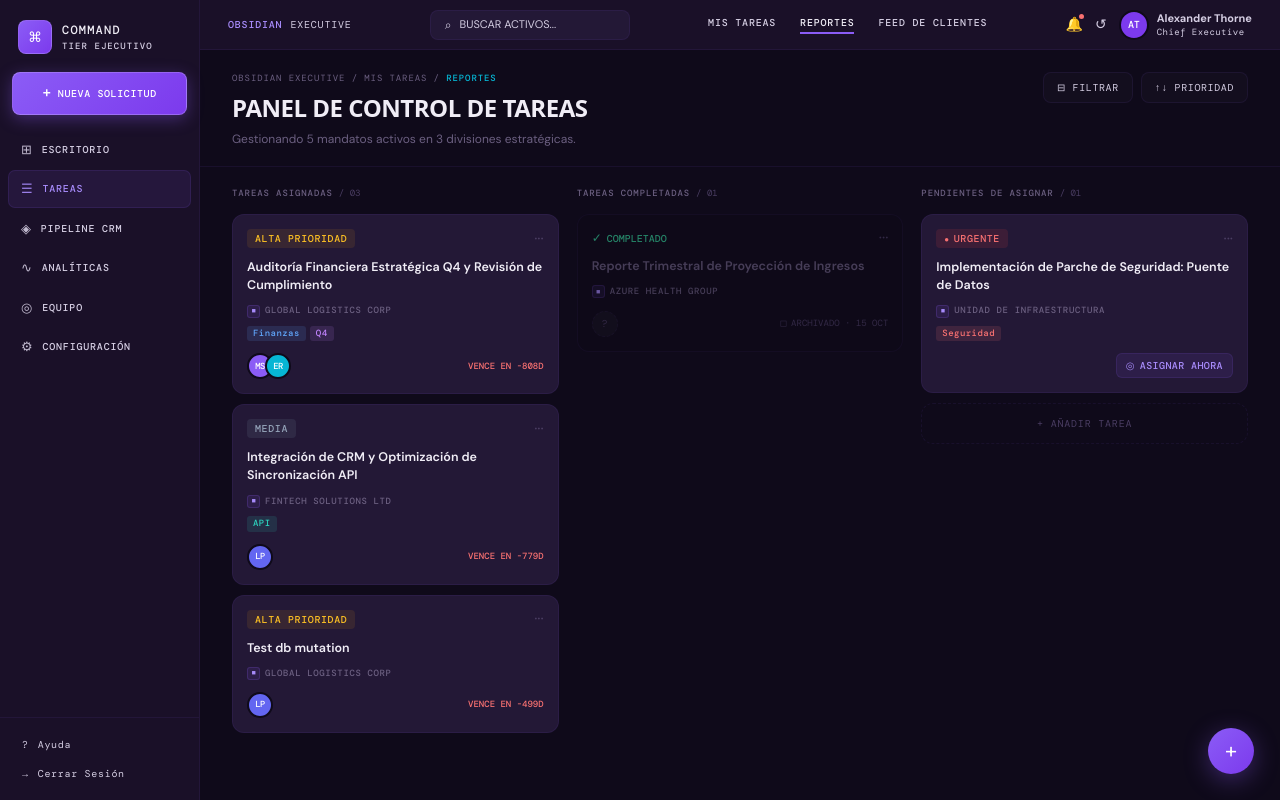
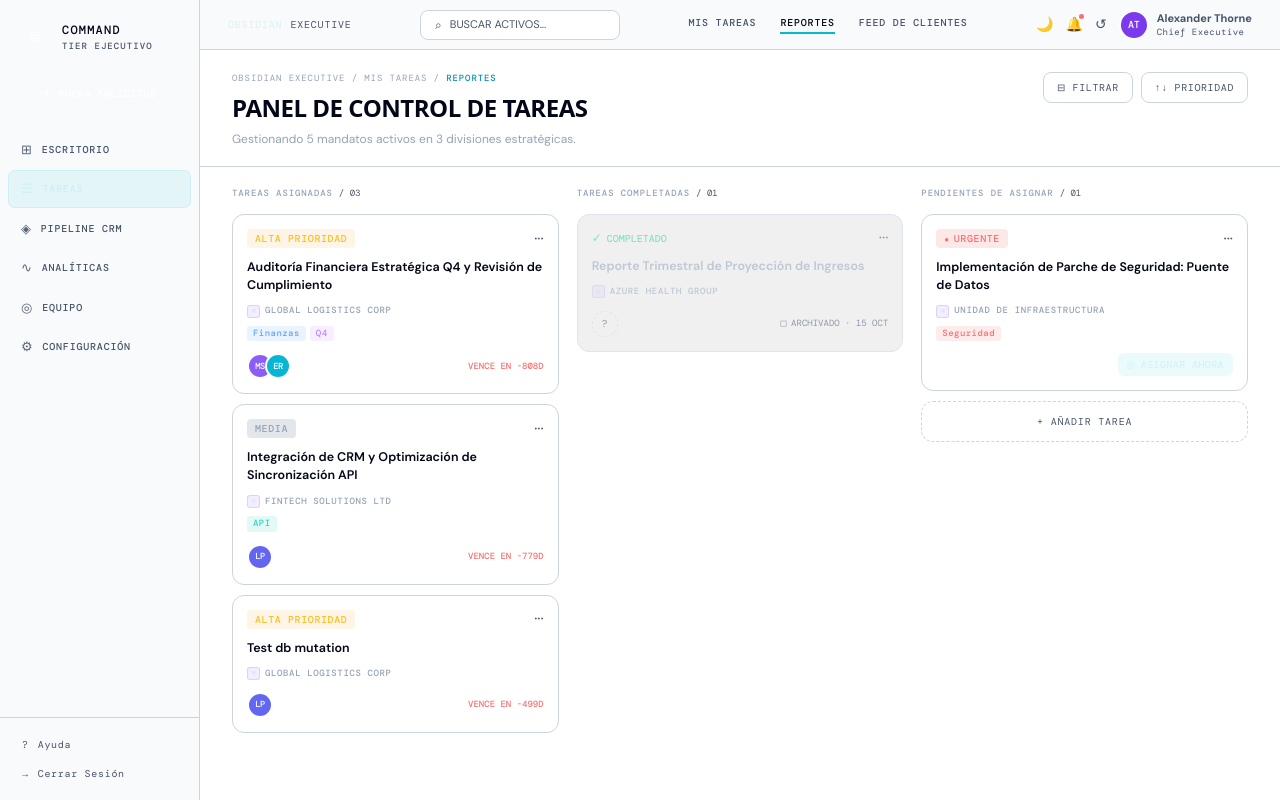
Before and after one commit to SergioE-ASY/Gestor-de-flujo-de-trabajo, a React (Vite) app in the folder Frontend/: page / in a window 1280 px wide. Built offline with nearby package versions, Linux system fonts and the light colour scheme; data requests are answered from the project's data file; a web font is replaced by a local one.

Commit message:
fix: problem with main colors fixed, added dark mode too

```diff
--- a/Frontend/src/components/TaskManager.css
+++ b/Frontend/src/components/TaskManager.css
@@ -7,30 +7,30 @@
    CSS CUSTOM PROPERTIES — New Purple Palette
    ============================================================ */
 :root {
-  --bg-base: #0f0a1a;
-  --bg-surface: #1a1028;
-  --bg-card: #231836;
-  --bg-input: #170f26;
-  --bg-overlay: rgba(0,0,0,0.72);
+  --bg-base: var(--background);
+  --bg-surface: var(--sidebar-bg);
+  --bg-card: var(--card-bg);
+  --bg-input: var(--input-bg);
+  --bg-overlay: rgba(0,0,0,0.5);
 
-  --accent: #8b5cf6;
-  --accent-hover: #7c3aed;
-  --accent-light: #a78bfa;
-  --accent-bg: rgba(139,92,246,0.10);
-  --accent-bg-hover: rgba(139,92,246,0.18);
-  --accent-secondary: #06b6d4;
-  --accent-gradient: linear-gradient(135deg, #8b5cf6, #7c3aed);
-  --accent-shadow: rgba(139,92,246,0.35);
+  --accent: var(--accent-primary);
+  --accent-hover: var(--accent-primary-hover);
+  --accent-light: var(--accent-primary-light);
+  --accent-bg: var(--sidebar-active);
+  --accent-bg-hover: rgba(0, 229, 255, 0.25);
+  --accent-secondary: var(--color-info-text);
+  --accent-gradient: var(--accent-gradient);
+  --accent-shadow: var(--shadow-md);
 
-  --text-heading: #f0edf6;
-  --text-body: #d4cde2;
-  --text-muted: #6b5f80;
-  --text-dim: #4a3d62;
+  --text-heading: var(--foreground);
+  --text-body: var(--foreground-secondary);
+  --text-muted: var(--foreground-muted);
+  --text-dim: var(--foreground-secondary);
 
-  --border: rgba(139,92,246,0.12);
-  --border-subtle: rgba(139,92,246,0.08);
+  --border: var(--border);
+  --border-subtle: var(--border-hover);
 
-  --scrollbar-thumb: rgba(139,92,246,0.15);
+  --scrollbar-thumb: var(--accent-primary-light);
 }
 
 /* ============================================================
--- a/Frontend/src/components/TopNav.tsx
+++ b/Frontend/src/components/TopNav.tsx
@@ -1,8 +1,26 @@
 import { Avatar } from "./Atoms";
 import { useData } from "./DataContext";
+import { useState, useEffect } from "react";
 
 export default function TopNav({ onMenuToggle }: { onMenuToggle: () => void }) {
   const { currentUser } = useData();
+  const [isDark, setIsDark] = useState(false);
+
+  useEffect(() => {
+    // Opcional: revisar si ya estaba en modo oscuro (por clase o localStorage)
+    const isDarkMode = document.documentElement.classList.contains("dark");
+    setIsDark(isDarkMode);
+  }, []);
+
+  const toggleDarkMode = () => {
+    if (isDark) {
+      document.documentElement.classList.remove("dark");
+      setIsDark(false);
+    } else {
+      document.documentElement.classList.add("dark");
+      setIsDark(true);
+    }
+  };
 
   return (
     <div className="topnav">
@@ -26,6 +44,9 @@ export default function TopNav({ onMenuToggle }: { onMenuToggle: () => void }) {
       </div>
 
       <div className="topnav-right">
+        <button className="icon-btn" onClick={toggleDarkMode} title="Modo Oscuro/Claro">
+          {isDark ? "☀️" : "🌙"}
+        </button>
         <button className="icon-btn" style={{position:"relative"}}>
           🔔
           <span className="notif-dot" />
```
